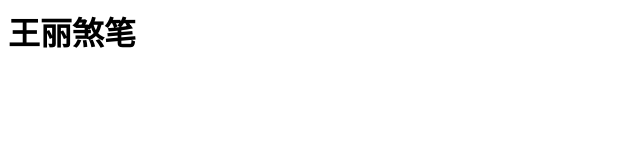
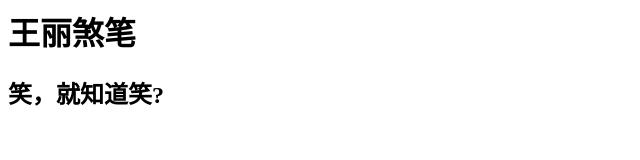
Before and after one commit to 15170356399/15170356399.github.io, a plain HTML site: page 第一/first.html in a window 1280 px wide. Shown: the whole page, without its empty margins (0-640 px from the left). Drawn offline with Linux system fonts and the light colour scheme.

Commit message:
Update first.html

```diff
--- a/第一/first.html
+++ b/第一/first.html
@@ -6,6 +6,7 @@
 
 <div>
 	<h1>王丽煞笔</h1>
+	<h2>笑，就知道笑?</h2>
 </div>
 </body>
 </html>
```
